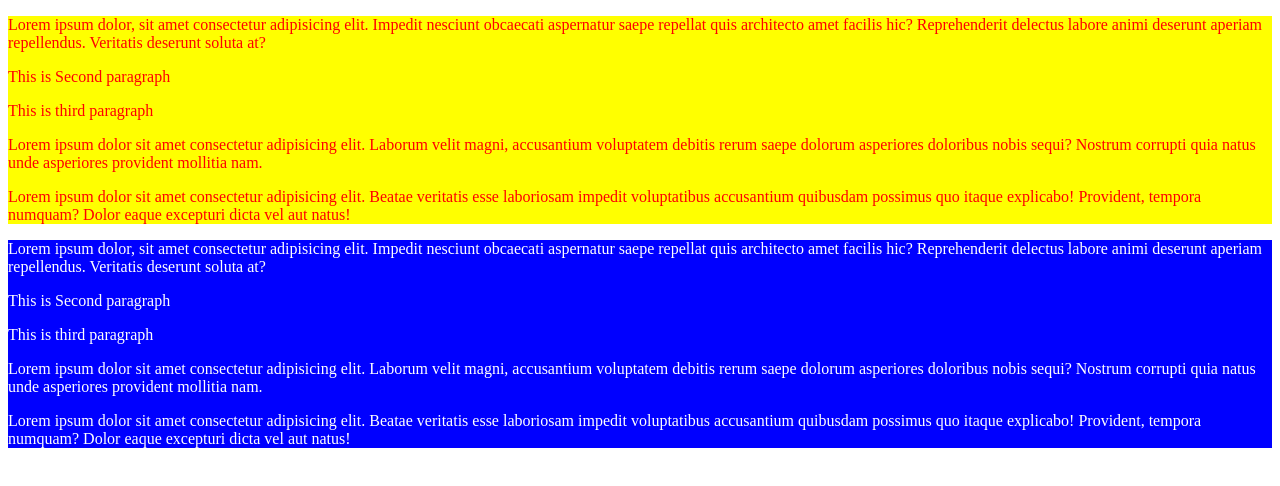
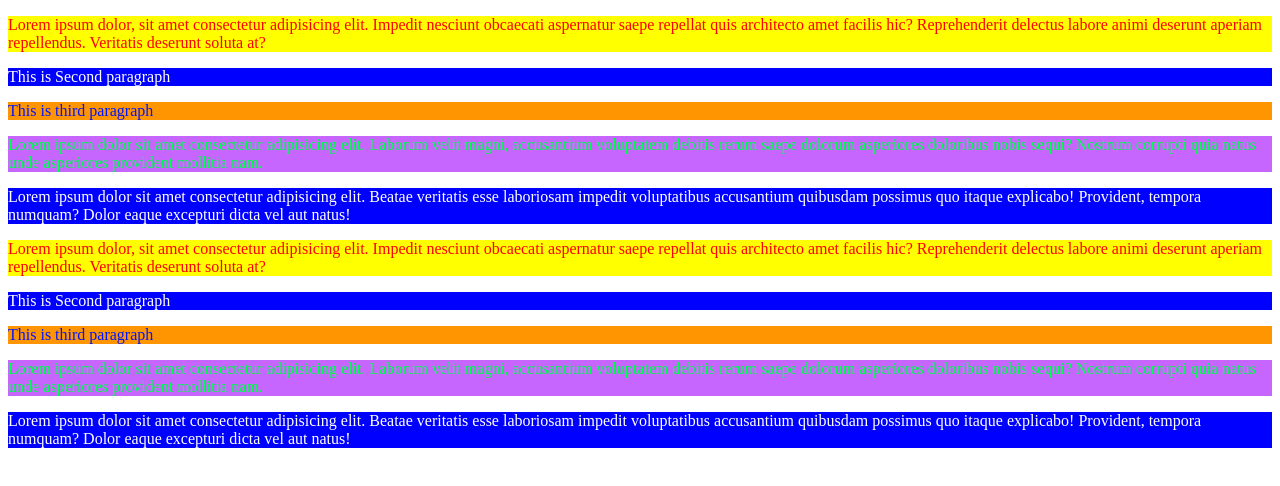
Before and after one commit to Something1407/Code-with-Harry-course, a plain HTML site: page video 27/index.html in a window 1280 px wide. Drawn offline with Linux system fonts and the light colour scheme.

Commit message:
video 27

```diff
--- a/video 27/style.css
+++ b/video 27/style.css
@@ -1,8 +1,16 @@
-div:first-child{
+p{
+     color: white;
+     background-color: blue;
+}
+div p:first-child{
      color: red;
      background-color: yellow;
 }
-div{
-     color: white;
-     background-color: blue;
+div p:nth-child(3){
+     color: rgb(0, 21, 255);
+     background-color: rgb(255, 149, 0);
 }
+div p:nth-child(4){
+     color: rgb(0, 255, 81);
+     background-color: rgb(199, 101, 255);
+}
```
